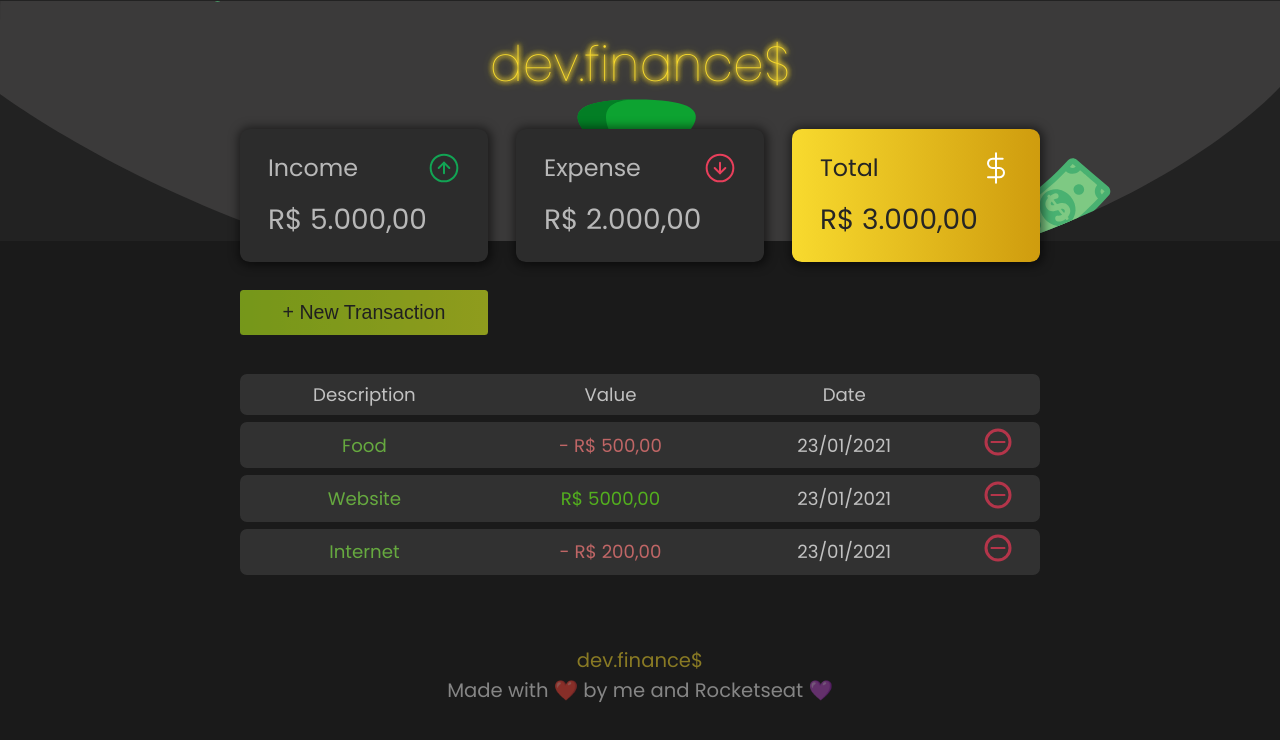
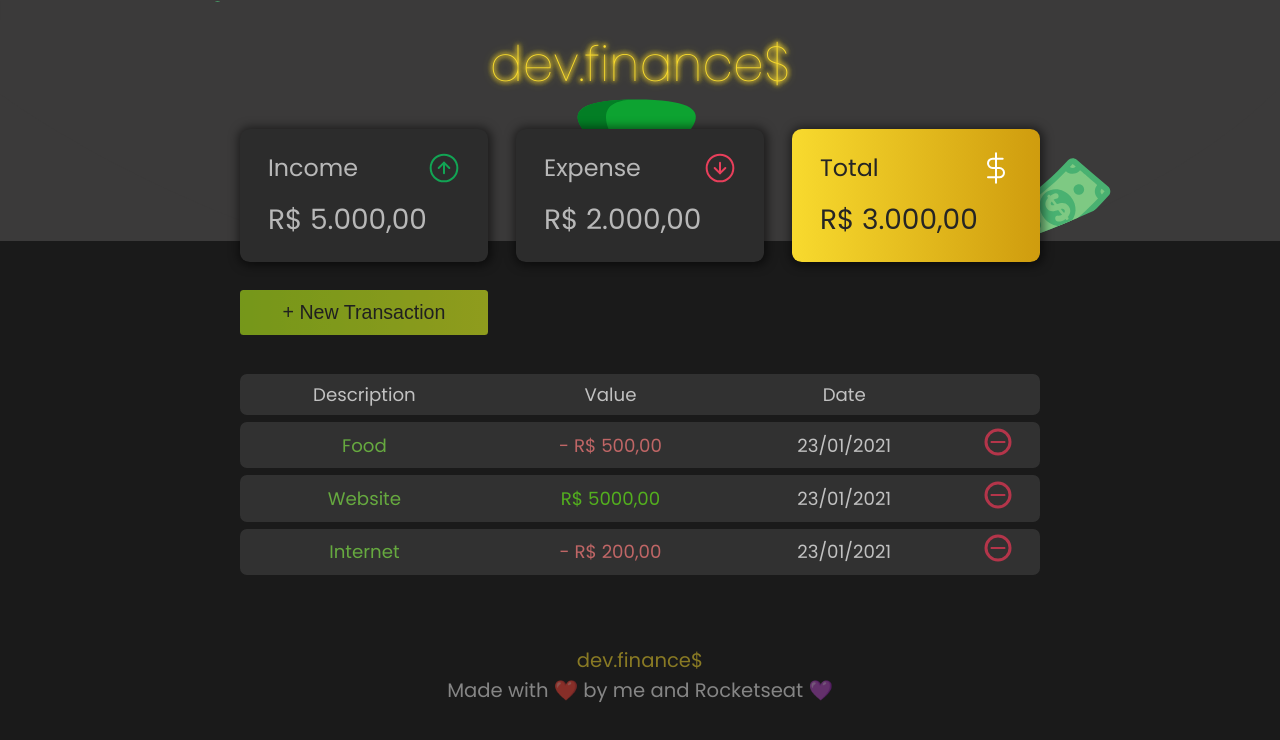
Before and after one commit to Pedro-Murilo/devfinance, a React (Create React App) app: page / in a window 1280 px wide. Shown: the top 740 px of the page. Built offline with nearby package versions, Linux system fonts and the light colour scheme.

Commit message:
style: changed background on Header

```diff
--- a/src/components/Header/HeaderStyles.js
+++ b/src/components/Header/HeaderStyles.js
@@ -4,7 +4,7 @@ import { ColorNeon, ColorNeonSecondary } from "../Balance/BalanceStyles";
 
 export const HeaderContainer = styled.header`
   text-align: center;
-  background: #222;
+  background: #3B3A3A;
   padding: 2rem 0 10rem;
   position: relative;
   z-index: -1;
```
Also changed, not shown: 1 other file (tests, documents, lock files or other folders).
